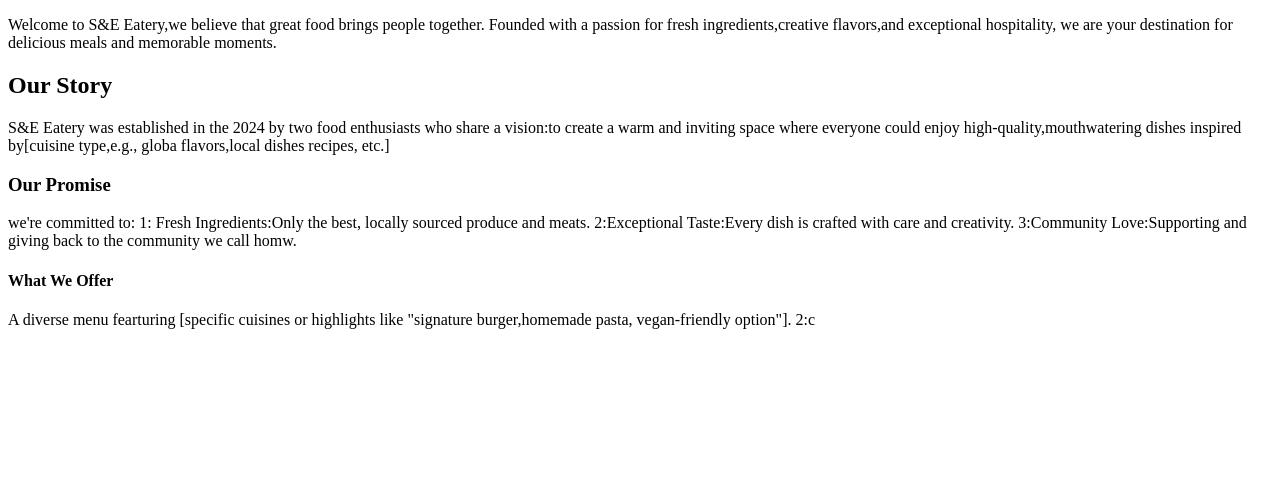
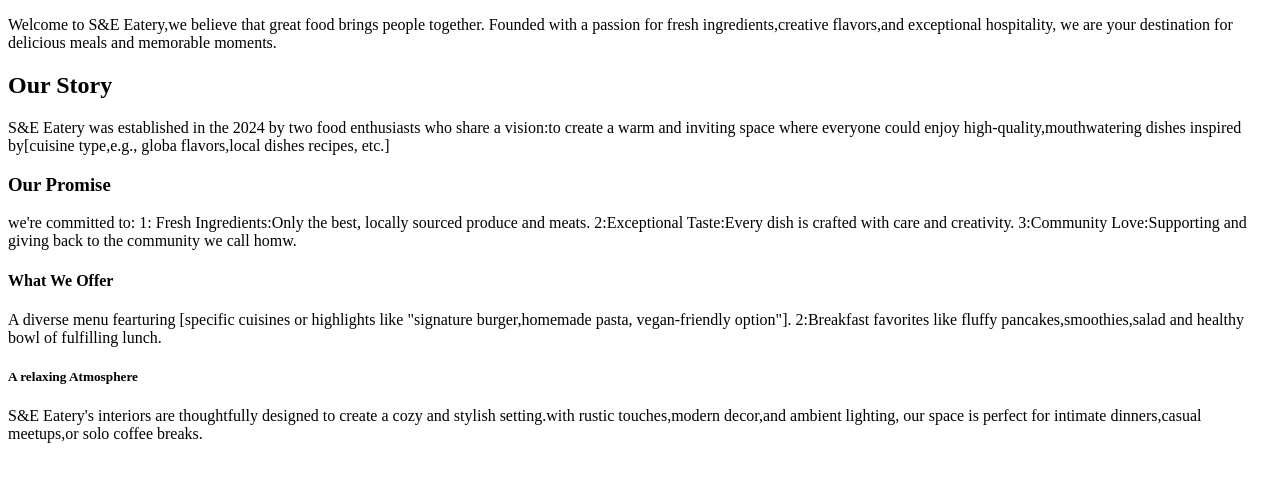
Before and after one commit to seraphinesinam/T4G_Project, a plain HTML site: page pages/aboutus.html in a window 1280 px wide. Drawn offline with Linux system fonts and the light colour scheme.

Commit message:
Adding aboutus file

```diff
--- a/pages/aboutus.html
+++ b/pages/aboutus.html
@@ -33,6 +33,11 @@ globa flavors,local dishes recipes, etc.]</P>
 <h4>What We Offer</h4>
 
 <p>A diverse menu fearturing [specific cuisines or highlights like "signature burger,homemade pasta, vegan-friendly option"].
-    2:c </p>
+    2:Breakfast favorites like fluffy pancakes,smoothies,salad and healthy bowl of fulfilling lunch.</p>
+    <h5>A relaxing Atmosphere</h5>
+    <p>S&E Eatery's interiors are thoughtfully designed to create a cozy and stylish setting.with rustic touches,modern decor,and ambient lighting,
+        our space is perfect for intimate dinners,casual meetups,or solo coffee breaks.
+    </p>
+
 </body>
 </h>
```
